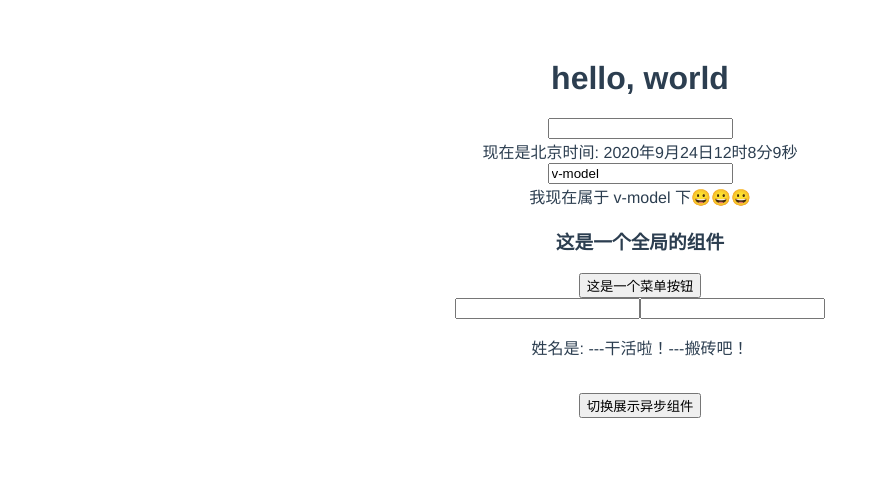
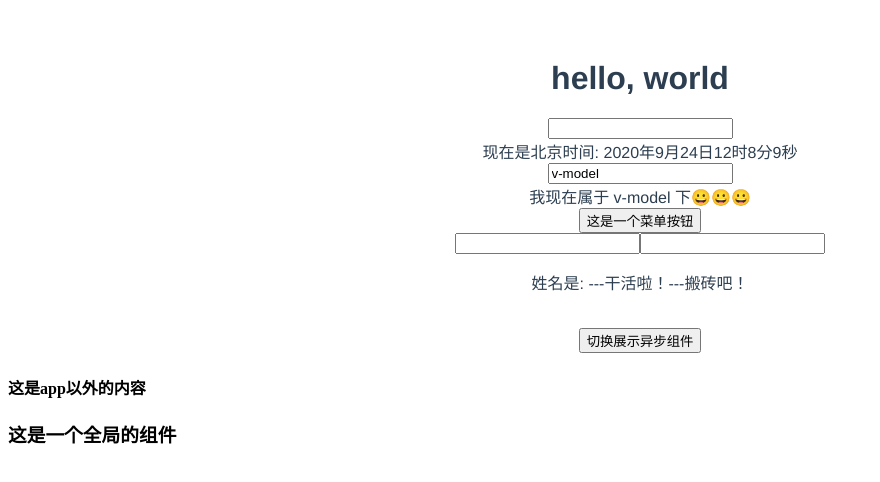
Before and after one commit to ddmy/vue-next-study, a Vue app: page / in a window 1280 px wide. Shown: the top 482 px of the page, without its empty margins (0-880 px from the left). Built offline with nearby package versions, Linux system fonts and the light colour scheme.

Commit message:
teleport

```diff
--- a/index.html
+++ b/index.html
@@ -9,5 +9,8 @@
 <body>
   <div id="app"></div>
   <script type="module" src="/src/main.js"></script>
+  <div id="test">
+    <h4>这是app以外的内容</h4>
+  </div>
 </body>
 </html>
--- a/src/components/button.vue
+++ b/src/components/button.vue
@@ -1,5 +1,7 @@
 <template>
-  <h3>这是一个全局的组件</h3>
+  <teleport to="#test">
+    <h3>这是一个全局的组件</h3>
+  </teleport>
   <button @click="message">这是一个菜单按钮</button>
 </template>
 
```
